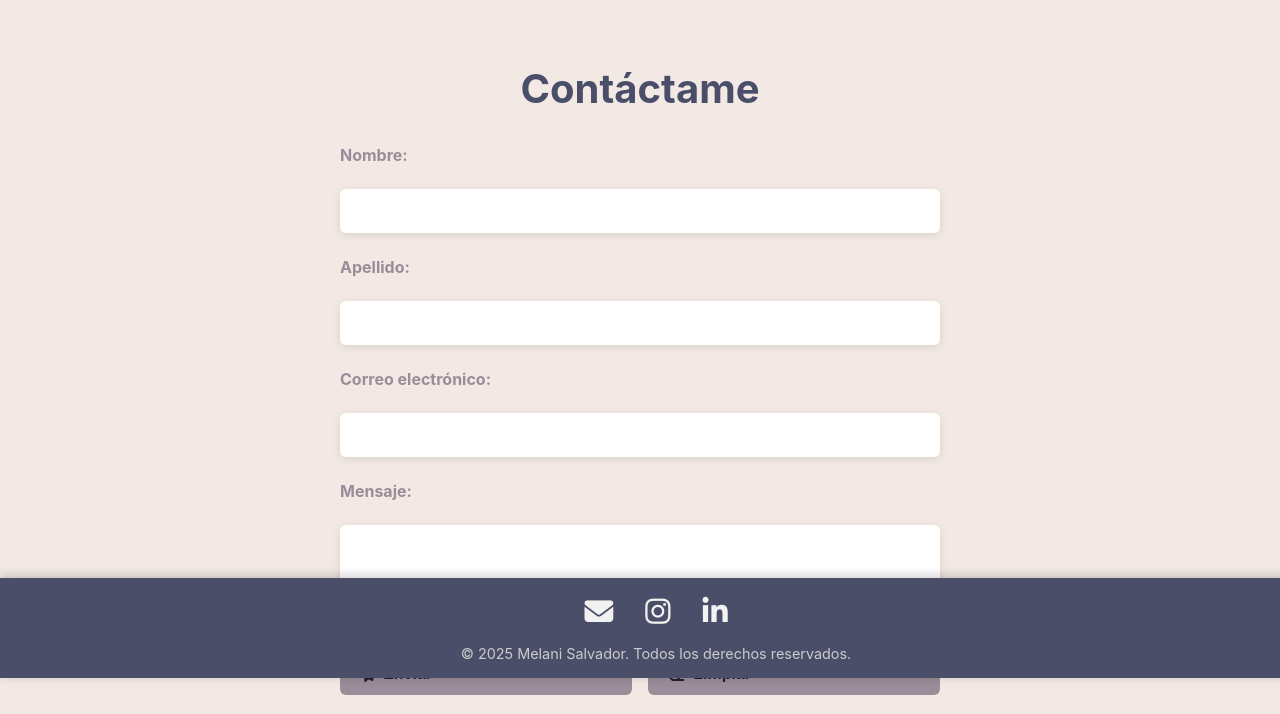
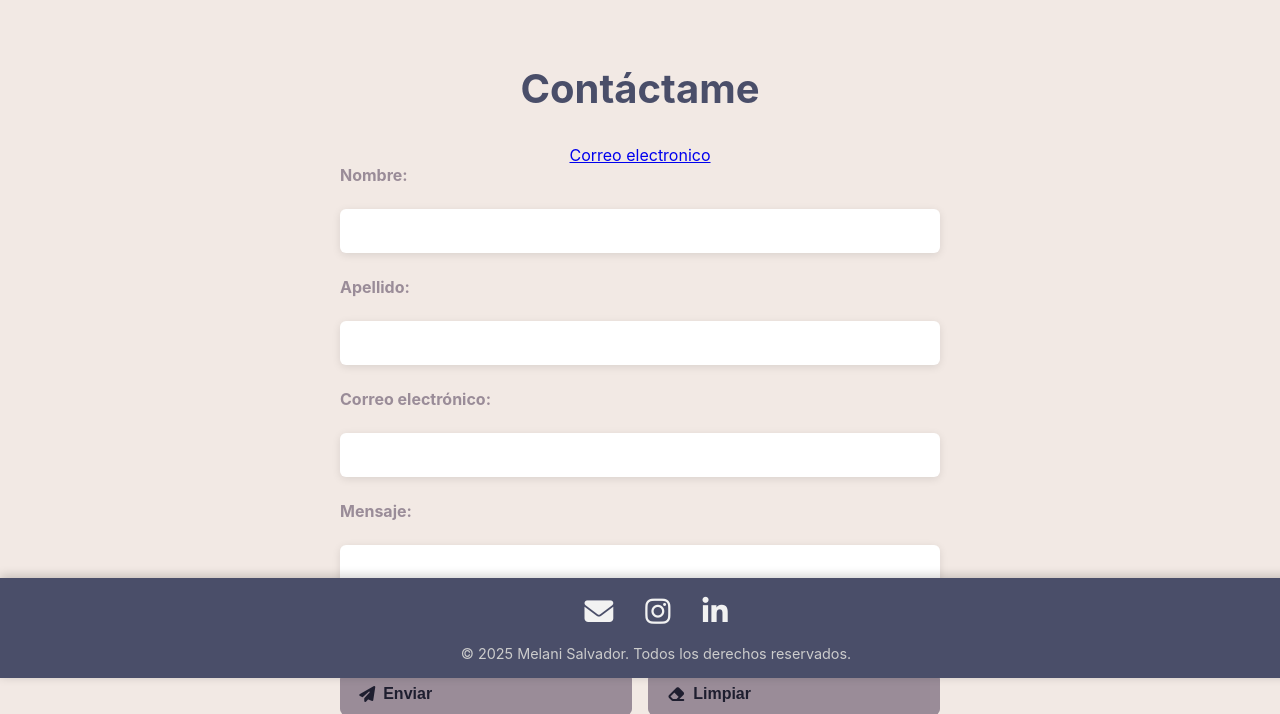
Before and after one commit to Melani-28/mi-portafolio, a Flask app: page /contactame in a window 1280 px wide. Shown: the part 122-836 px from the top of the page. Run offline with Flask 3, Linux system fonts and the light colour scheme; some web fonts are replaced.

```diff
--- a/templates/contactame.html
+++ b/templates/contactame.html
@@ -36,6 +36,7 @@
 
     <section id="contacto" class="contacto">
       <h2 class="contacto__title">Contáctame</h2>
+      <a href="mailto::rousse11282001@gmail.com">Correo electronico</a>
       <form id="formulario__contenido" class="form contenido">
         <label for="nombre">Nombre:</label>
         <input type="text" id="nombre" name="nombre" required>
```
